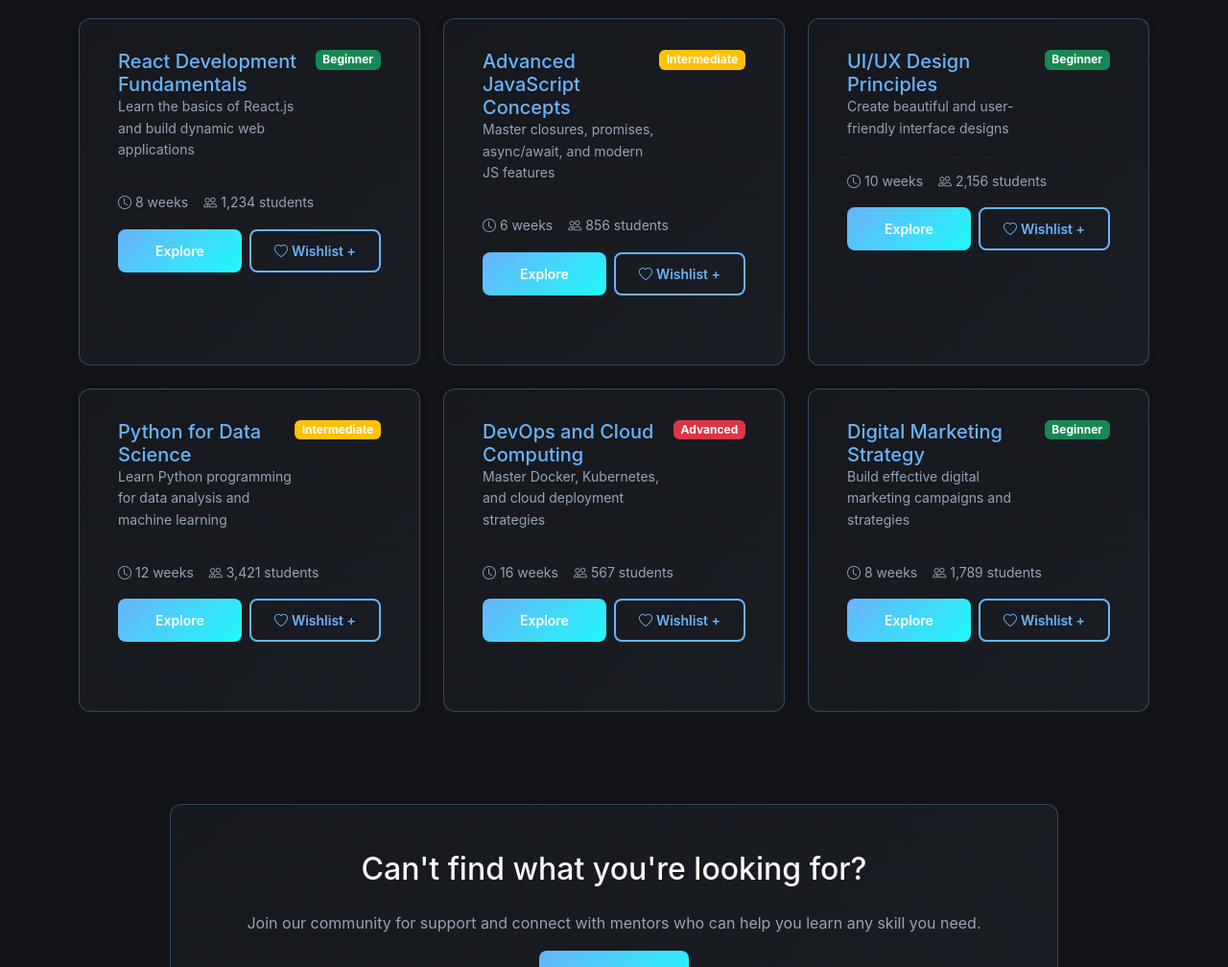
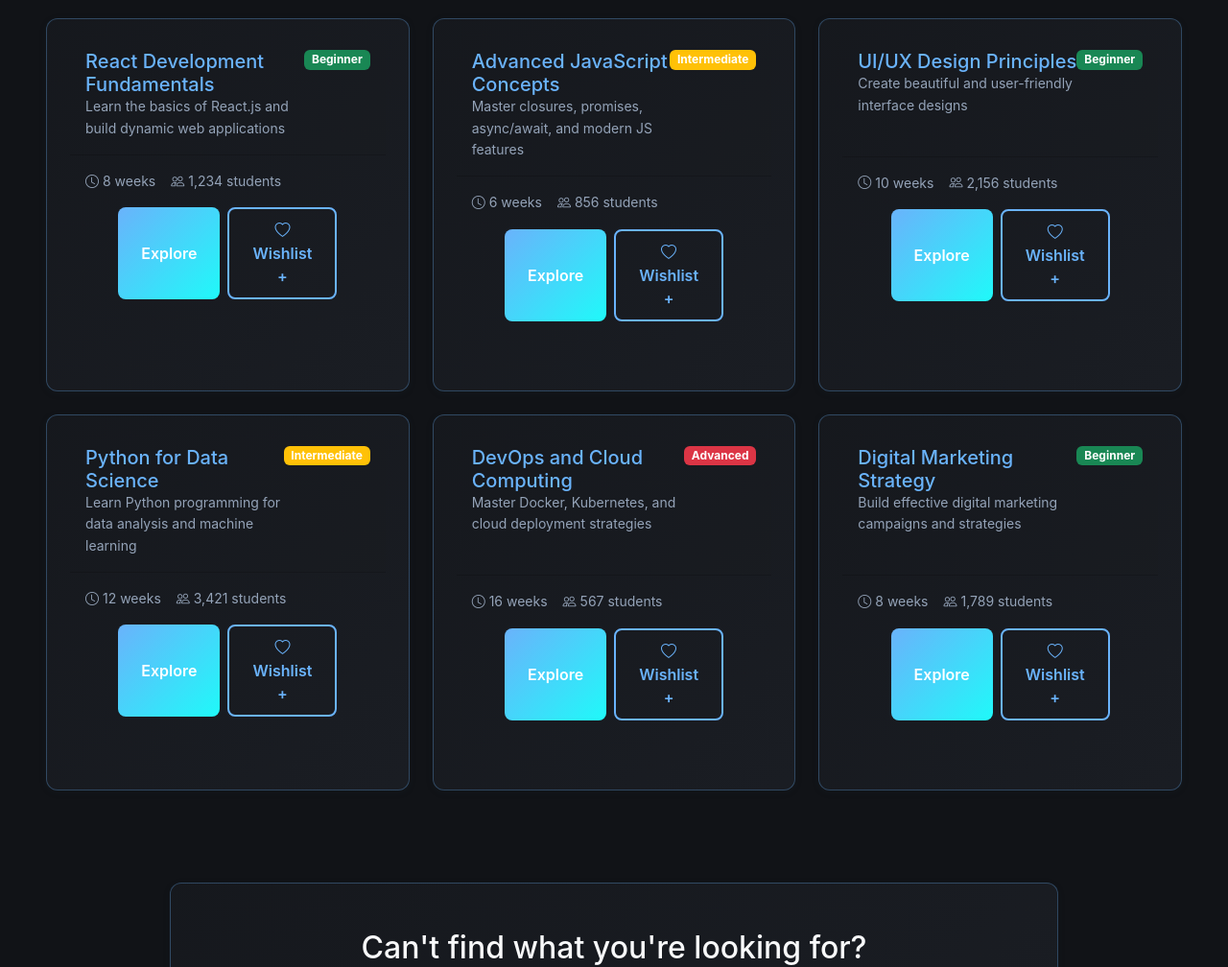
Before and after one commit to sanjaysahoo21/Oryx, a plain HTML site: page src/pages/discover.html in a window 1280 px wide. Shown: the part 542-1550 px from the top of the page at 96% size. Drawn offline with nearby package versions, Linux system fonts and the light colour scheme.

```diff
--- a/src/pages/discover.html
+++ b/src/pages/discover.html
@@ -103,7 +103,7 @@
             </div>
         </section>
         <section class="py-5">
-            <div class="container">
+            <div class="container-fluid px-5">
                 <div class="row g-4" id="coursesContainer">
                     <div class="col-md-6 col-lg-4">
                         <div class="card course-card h-100 animate-fade-in">
@@ -125,9 +125,9 @@
                                         <span>1,234 students</span>
                                     </div>
                                 </div>
-                                <div class="d-flex gap-2">
-                                    <button class="btn btn-primary btn-sm flex-fill">Explore</button>
-                                    <button class="btn btn-outline-primary btn-sm d-flex align-items-center gap-1">
+                                <div class="d-flex gap-2 justify-content-center px-5">
+                                    <button class="btn btn-primary flex-fill">Explore</button>
+                                    <button class="btn btn-outline-primary flex-fill">
                                         <i class="bi bi-heart"></i>
                                         Wishlist +
                                     </button>
@@ -155,9 +155,9 @@
                                         <span>856 students</span>
                                     </div>
                                 </div>
-                                <div class="d-flex gap-2">
-                                    <button class="btn btn-primary btn-sm flex-fill">Explore</button>
-                                    <button class="btn btn-outline-primary btn-sm d-flex align-items-center gap-1">
+                                <div class="d-flex gap-2 justify-content-center px-5">
+                                    <button class="btn btn-primary flex-fill">Explore</button>
+                                    <button class="btn btn-outline-primary flex-fill">
                                         <i class="bi bi-heart"></i>
                                         Wishlist +
                                     </button>
@@ -171,6 +171,7 @@
                                 <div>
                                     <h5 class="card-title text-primary mb-0">UI/UX Design Principles</h5>
                                     <p class="text-muted small mb-2">Create beautiful and user-friendly interface designs</p>
+                                    <br>
                                 </div>
                                 <span class="badge bg-success">Beginner</span>
                             </div>
@@ -185,9 +186,9 @@
                                         <span>2,156 students</span>
                                     </div>
                                 </div>
-                                <div class="d-flex gap-2">
-                                    <button class="btn btn-primary btn-sm flex-fill">Explore</button>
-                                    <button class="btn btn-outline-primary btn-sm d-flex align-items-center gap-1">
+                                <div class="d-flex gap-2 justify-content-center px-5">
+                                    <button class="btn btn-primary flex-fill">Explore</button>
+                                    <button class="btn btn-outline-primary flex-fill">
                                         <i class="bi bi-heart"></i>
                                         Wishlist +
                                     </button>
@@ -215,9 +216,9 @@
                                         <span>3,421 students</span>
                                     </div>
                                 </div>
-                                <div class="d-flex gap-2">
-                                    <button class="btn btn-primary btn-sm flex-fill">Explore</button>
-                                    <button class="btn btn-outline-primary btn-sm d-flex align-items-center gap-1">
+                                <div class="d-flex gap-2 justify-content-center px-5">
+                                    <button class="btn btn-primary flex-fill">Explore</button>
+                                    <button class="btn btn-outline-primary flex-fill">
                                         <i class="bi bi-heart"></i>
                                         Wishlist +
                                     </button>
@@ -231,6 +232,7 @@
                                 <div>
                                     <h5 class="card-title text-primary mb-0">DevOps and Cloud Computing</h5>
                                     <p class="text-muted small mb-2">Master Docker, Kubernetes, and cloud deployment strategies</p>
+                                    <br>
                                 </div>
                                 <span class="badge bg-danger">Advanced</span>
                             </div>
@@ -245,9 +247,9 @@
                                         <span>567 students</span>
                                     </div>
                                 </div>
-                                <div class="d-flex gap-2">
-                                    <button class="btn btn-primary btn-sm flex-fill">Explore</button>
-                                    <button class="btn btn-outline-primary btn-sm d-flex align-items-center gap-1">
+                                <div class="d-flex gap-2 justify-content-center px-5">
+                                    <button class="btn btn-primary flex-fill">Explore</button>
+                                    <button class="btn btn-outline-primary flex-fill">
                                         <i class="bi bi-heart"></i>
                                         Wishlist +
                                     </button>
@@ -261,6 +263,7 @@
                                 <div>
                                     <h5 class="card-title text-primary mb-0">Digital Marketing Strategy</h5>
                                     <p class="text-muted small mb-2">Build effective digital marketing campaigns and strategies</p>
+                                    <br>
                                 </div>
                                 <span class="badge bg-success">Beginner</span>
                             </div>
@@ -275,9 +278,9 @@
                                         <span>1,789 students</span>
                                     </div>
                                 </div>
-                                <div class="d-flex gap-2">
-                                    <button class="btn btn-primary btn-sm flex-fill">Explore</button>
-                                    <button class="btn btn-outline-primary btn-sm d-flex align-items-center gap-1">
+                                <div class="d-flex gap-2 justify-content-center px-5">
+                                    <button class="btn btn-primary flex-fill">Explore</button>
+                                    <button class="btn btn-outline-primary flex-fill">
                                         <i class="bi bi-heart"></i>
                                         Wishlist +
                                     </button>
```
Also changed, not shown: src/pages/jobs.html (+12 -4 lines), src/pages/roadmaps.html (+2 -2 lines), src/scripts/jobs.js (+7 -3 lines), src/pages/about.html (added).
